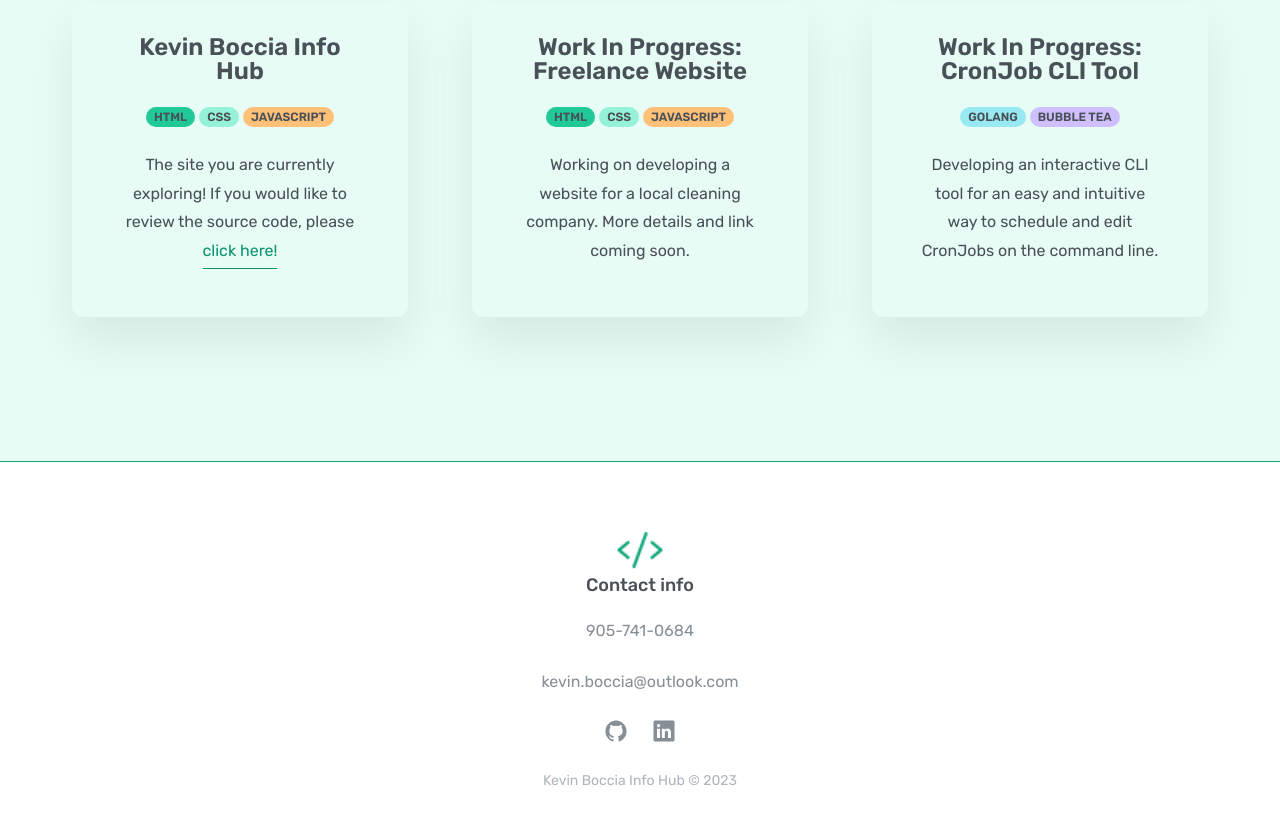
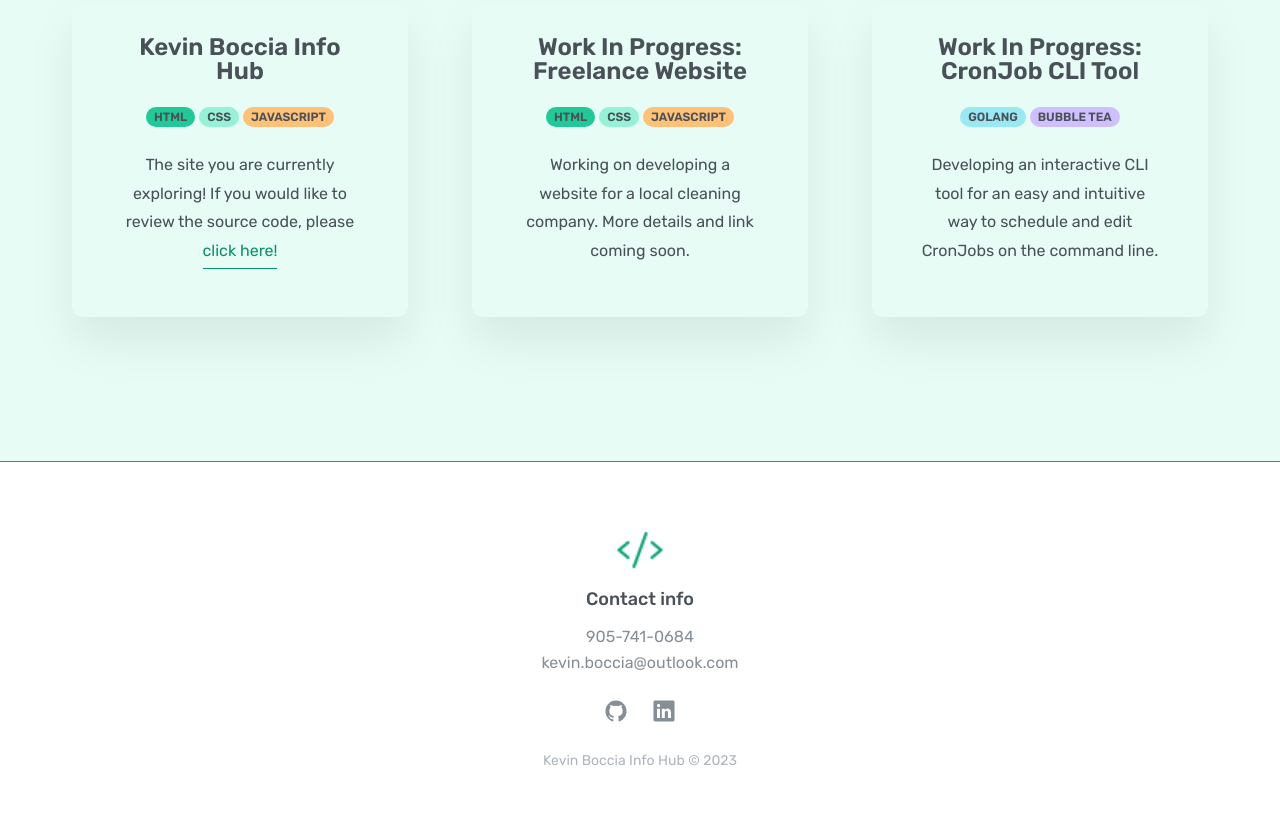
Before and after one commit to bocciakt/info-hub, a plain HTML site: page index.html in a window 1280 px wide. Shown: the part 3591-4415 px from the top of the page. Drawn offline with nearby package versions, Linux system fonts and the light colour scheme; some packages are replaced by stand-ins of ours; a script that the page names is missing.

Commit message:
refactor: created more spacing after footer logo
- also updated linked resume file

```diff
--- a/css/style.css
+++ b/css/style.css
@@ -326,7 +326,7 @@
 .footer-heading {
   font-size: 1.8rem;
   font-weight: 500;
-  margin-bottom: 2.4rem;
+  margin-bottom: 1.6rem;
 }
 
 .contact-info {
--- a/index.html
+++ b/index.html
@@ -249,12 +249,12 @@
 
   <footer class="footer" id="contact">
     <div class="container footer-container">
-      <a class="nav-scroll" href="#" class="footer-logo">
+      <a class="nav-scroll footer-logo" href="#">
         <img class="logo" alt="Icon of a closing HTML tag." src="img/code-closed.png" />
       </a>
       <p class="footer-heading">Contact info</p>
       <address class="contact-info">
-        <a class="footer-link" href="tel:905-741-0684">905-741-0684</a><br />
+        <a class="footer-link" href="tel:905-741-0684">905-741-0684</a>
         <a class="footer-link" href="mailto:kevin.boccia@outlook.com">kevin.boccia@outlook.com</a>
       </address>
       <ul class="social-links">
```
Also changed, not shown: 1 other file.
